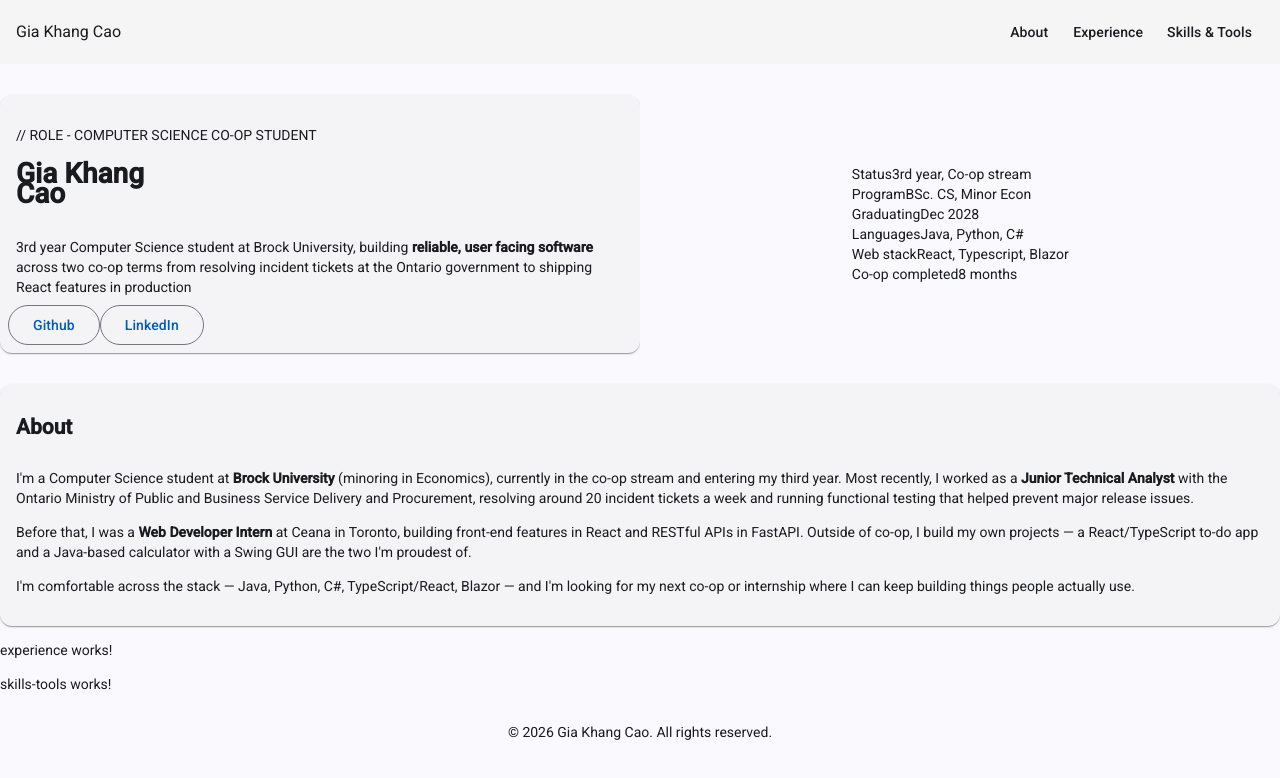
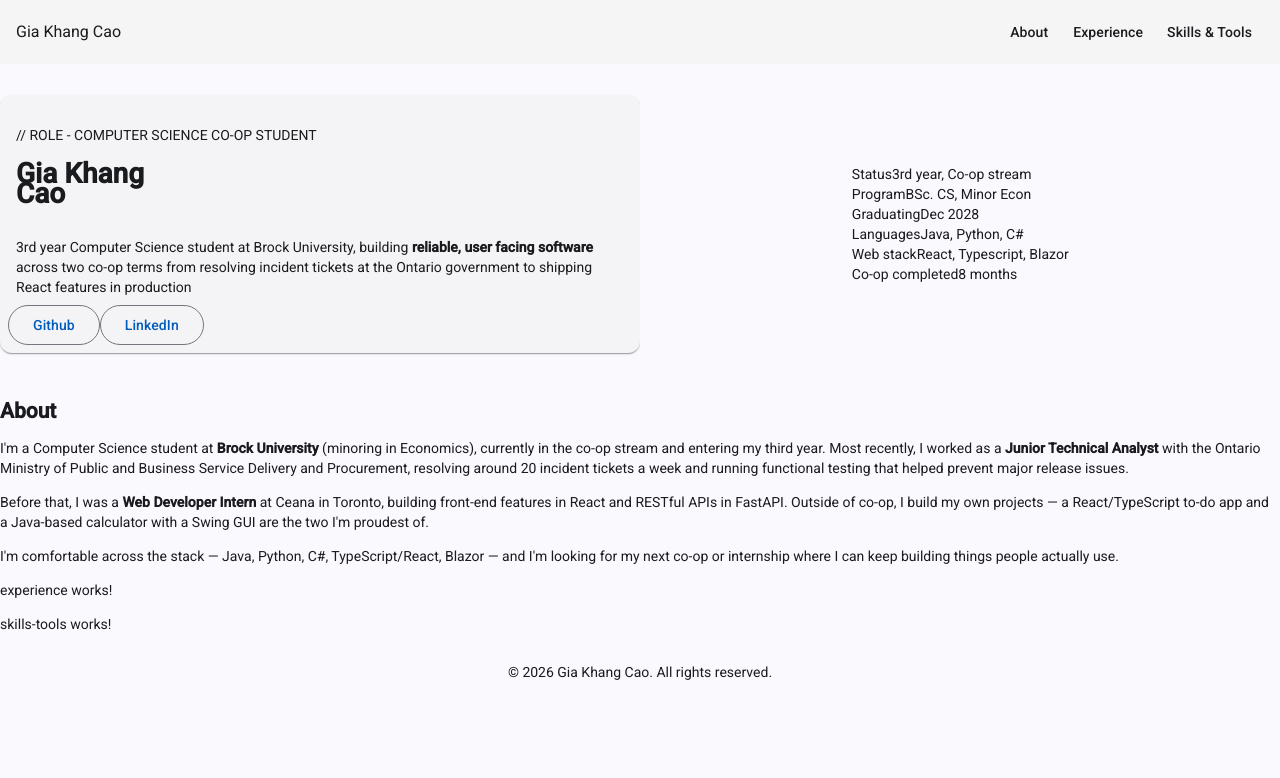
Before and after one commit to GiaKhangCao/Portfolio, an Angular app: page /portfolio in a window 1280 px wide. Shown: the top 778 px of the page. Built offline with nearby package versions, Linux system fonts and the light colour scheme.

Commit message:
Remove card layout of About section

```diff
--- a/src/app/components/sections/about/about.html
+++ b/src/app/components/sections/about/about.html
@@ -1,9 +1,6 @@
-<mat-card class="about-card">
-    <mat-card-header>
+<section class="about-section">
     <h2>About</h2>
-    </mat-card-header>
 
-    <mat-card-content>
     <div>
         <p>I'm a Computer Science student at <b>Brock University</b>
             (minoring in Economics), currently in the co-op stream and entering my third year. Most recently, I worked as a
@@ -17,5 +14,4 @@
 
         <p>I'm comfortable across the stack — Java, Python, C#, TypeScript/React, Blazor — and I'm looking for my next co-op or internship where I can keep building things people actually use.</p>
     </div>
-    </mat-card-content>
-</mat-card>
+</section>
```
Lines whose indentation alone changed are shown as unchanged.
